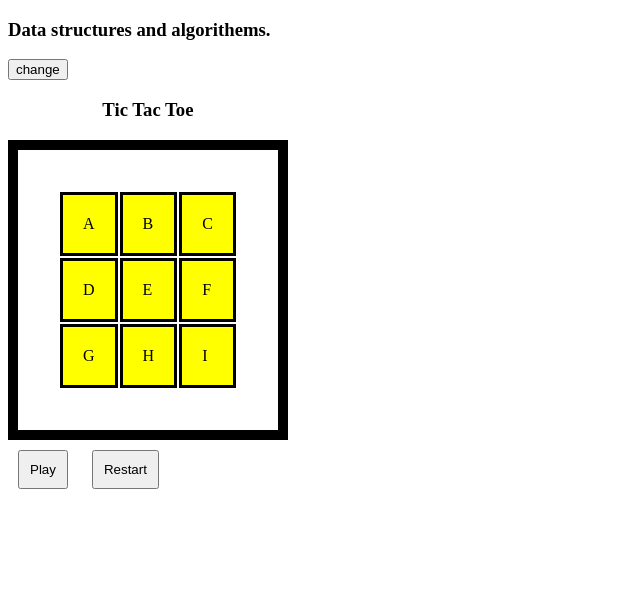
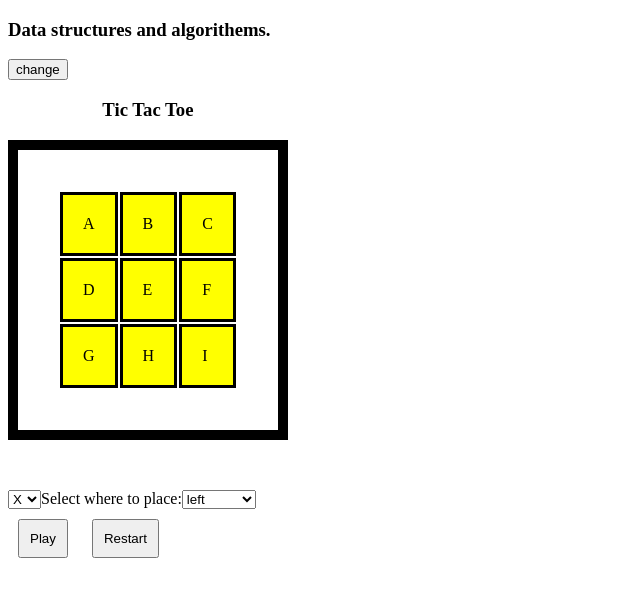
Before and after one commit to Ntshangase/myJavascript, a plain HTML site: page 12_feb/index.html in a window 1280 px wide. Shown: the whole page, without its empty margins (0-640 px from the left). Drawn offline with Linux system fonts and the light colour scheme.

Commit message:
user input

```diff
--- a/12_feb/index.html
+++ b/12_feb/index.html
@@ -20,7 +20,7 @@
                     <h3>Tic Tac Toe</h3>
                 </caption>
                 <tr class="trow">
-                    <td id="A" class="tdata">A</td>
+                    <td id="A" class="tdata" contenteditable="true">A</td>
                     <td id="B" class="tdata">B</td>
                     <td id="C" class="tdata">C</td>
                 </tr>
@@ -37,6 +37,35 @@
             </tbody>
         </table>
 
+        <div id="input">
+            <form>
+                <select>
+                    <option>X</option>
+                    <option>O</option>
+                </select>
+            </form>
+
+            <label>Select where to place:</label>
+            <select>
+                <optgroup label="first row">
+                    <option>left</option>
+                    <option>center</option>
+                    <option>right</option>
+                </optgroup>
+                <optgroup label="second row">
+                    <option>left</option>
+                    <option>center</option>
+                    <option>right</option>
+                </optgroup>
+                <optgroup label="third row">
+                    <option>left</option>
+                    <option>center</option>
+                    <option>right</option>
+                </optgroup>
+            </select>
+        </div>
+
+
         <button onclick="insert()" class="button">Play</button>
         <button onClick="restart()" class="button">Restart</button>
     </div>
--- a/12_feb/main.js
+++ b/12_feb/main.js
@@ -14,10 +14,14 @@ function changeColor(){
 
 // TIC TAC TOE
 
+// take user input and place it.
+
+
 // inster symbol function
 function insert() {
     document.getElementById("C").innerHTML = "X";
 }
+
 
 // restart game
 function restart() {
--- a/12_feb/upende.css
+++ b/12_feb/upende.css
@@ -13,6 +13,12 @@
     padding: 20px;
 }
 
+/*user input*/
+#input {
+    padding-top: 50px;
+    display: flex;
+}
+
 .button {
     margin: 10px;
     padding: 10px;
```
